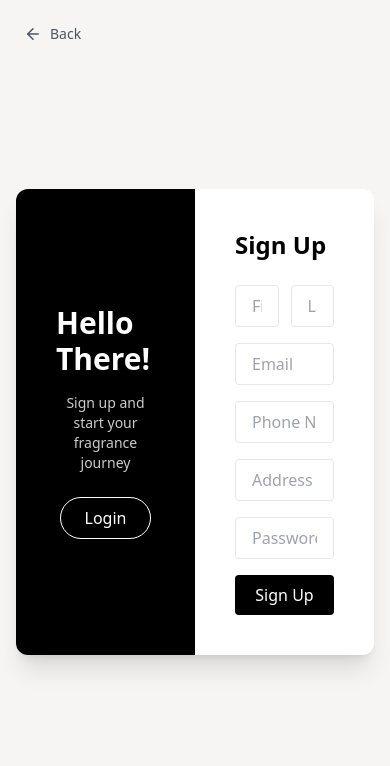
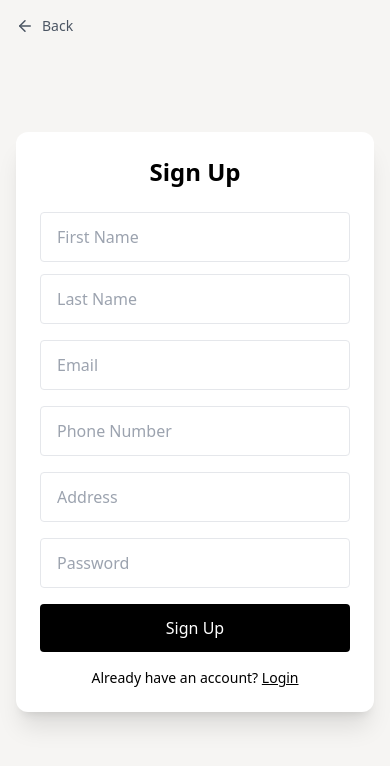
Before and after one commit to Pratyush2312/Whiff, a React (Vite) app in the folder frontend/: page /account/auth in a window 390 px wide. Both pictures are taken after a click on the button "Sign Up". Shown: the top 766 px of the page. Built offline with nearby package versions, Linux system fonts and the light colour scheme; no server answers; a web font is replaced by a local one.

Commit message:
Made auth responsive

```diff
--- a/frontend/src/pages/Auth.jsx
+++ b/frontend/src/pages/Auth.jsx
@@ -95,19 +95,23 @@ const Auth = () => {
 
     return (
         <div className="min-h-screen flex items-center justify-center bg-[#f6f5f3] px-4 relative">
+
+            {/* Back Button */}
             <button
-                onClick={() => navigate('/')}
-                className="absolute top-6 left-6 flex items-center gap-2 text-sm text-gray-600 hover:text-black transition"
+                onClick={() => navigate("/")}
+                className="absolute top-4 left-4 md:top-6 md:left-6 flex items-center gap-2 text-sm text-gray-600 hover:text-black transition"
             >
                 <ArrowLeft size={18} />
                 Back
             </button>
-            <div className="w-full max-w-4xl bg-white shadow-xl rounded-xl overflow-hidden flex">
 
-                {/* LEFT PANEL */}
+            {/* CARD */}
+            <div className="w-full max-w-4xl bg-white shadow-xl rounded-xl overflow-hidden flex flex-col md:flex-row">
+
+                {/* LEFT PANEL (Desktop only) */}
                 <motion.div
                     layout
-                    className="w-1/2 bg-black text-white flex flex-col items-center justify-center p-10"
+                    className="hidden md:flex md:w-1/2 bg-black text-white flex-col items-center justify-center p-10"
                 >
                     <motion.h1
                         key={isLogin}
@@ -134,7 +138,13 @@ const Auth = () => {
                 </motion.div>
 
                 {/* RIGHT PANEL */}
-                <div className="w-1/2 p-10 relative overflow-hidden">
+                <div className="w-full md:w-1/2 p-6 md:p-10 relative">
+
+                    {/* Mobile heading */}
+                    <h2 className="md:hidden text-2xl font-semibold mb-6 text-center">
+                        {isLogin ? "Login" : "Sign Up"}
+                    </h2>
+
                     <AnimatePresence mode="wait">
                         {isLogin ? (
                             <motion.div
@@ -144,29 +154,46 @@ const Auth = () => {
                                 exit={{ opacity: 0, x: -80 }}
                                 transition={{ duration: 0.4 }}
                             >
-                                <h2 className="text-2xl font-semibold mb-6">Login</h2>
+                                <h2 className="hidden md:block text-2xl font-semibold mb-6">
+                                    Login
+                                </h2>
 
                                 <form className="space-y-4" onSubmit={handleLogin}>
                                     <input
                                         type="email"
                                         placeholder="Email"
-                                        className="w-full border px-4 py-2 rounded"
+                                        className="w-full border px-4 py-3 rounded"
                                         value={email}
-                                        onChange={(e) => { setEmail(e.target.value) }}
+                                        onChange={(e) => setEmail(e.target.value)}
                                     />
 
                                     <input
                                         type="password"
                                         placeholder="Password"
-                                        className="w-full border px-4 py-2 rounded"
+                                        className="w-full border px-4 py-3 rounded"
                                         value={password}
-                                        onChange={(e) => { setPassword(e.target.value) }}
+                                        onChange={(e) => setPassword(e.target.value)}
                                     />
 
-                                    <button type='submit' className="w-full bg-black text-white py-2 rounded" >
+                                    <button
+                                        type="submit"
+                                        className="w-full bg-black text-white py-3 rounded"
+                                    >
                                         Login
                                     </button>
                                 </form>
+
+                                {/* Mobile Toggle */}
+                                <p className="mt-4 text-center text-sm md:hidden">
+                                    Don’t have an account?{" "}
+                                    <button
+                                        type="button"
+                                        onClick={() => setIsLogin(false)}
+                                        className="font-medium underline"
+                                    >
+                                        Sign Up
+                                    </button>
+                                </p>
                             </motion.div>
                         ) : (
                             <motion.div
@@ -176,65 +203,86 @@ const Auth = () => {
                                 exit={{ opacity: 0, x: 80 }}
                                 transition={{ duration: 0.4 }}
                             >
-                                <h2 className="text-2xl font-semibold mb-6">Sign Up</h2>
+                                <h2 className="hidden md:block text-2xl font-semibold mb-6">
+                                    Sign Up
+                                </h2>
 
                                 <form className="space-y-4" onSubmit={handleSignUp}>
-                                    <div className="flex gap-3">
+                                    <div className="flex flex-col md:flex-row gap-3">
                                         <input
                                             type="text"
                                             placeholder="First Name"
-                                            className="w-1/2 border px-4 py-2 rounded"
+                                            className="w-full md:w-1/2 border px-4 py-3 rounded"
                                             value={firstname}
-                                            onChange={(e) => { setFirstname(e.target.value) }}
+                                            onChange={(e) => setFirstname(e.target.value)}
                                         />
                                         <input
                                             type="text"
                                             placeholder="Last Name"
-                                            className="w-1/2 border px-4 py-2 rounded"
+                                            className="w-full md:w-1/2 border px-4 py-3 rounded"
                                             value={lastname}
-                                            onChange={(e) => { setLastname(e.target.value) }}
+                                            onChange={(e) => setLastname(e.target.value)}
                                         />
                                     </div>
 
                                     <input
                                         type="email"
                                         placeholder="Email"
-                                        className="w-full border px-4 py-2 rounded"
+                                        className="w-full border px-4 py-3 rounded"
                                         value={email}
-                                        onChange={(e) => { setEmail(e.target.value) }}
+                                        onChange={(e) => setEmail(e.target.value)}
                                     />
 
                                     <input
                                         type="tel"
                                         placeholder="Phone Number"
-                                        className="w-full border px-4 py-2 rounded"
+                                        className="w-full border px-4 py-3 rounded"
                                         value={phone}
-                                        onChange={(e) => { setPhone(e.target.value) }}
+                                        onChange={(e) => setPhone(e.target.value)}
                                     />
-                                    <input type="text"
-                                        placeholder='Address'
-                                        className="w-full border px-4 py-2 rounded"
+
+                                    <input
+                                        type="text"
+                                        placeholder="Address"
+                                        className="w-full border px-4 py-3 rounded"
                                         value={address}
-                                        onChange={(e) => { setAddress(e.target.value) }}
+                                        onChange={(e) => setAddress(e.target.value)}
                                     />
+
                                     <input
                                         type="password"
                                         placeholder="Password"
-                                        className="w-full border px-4 py-2 rounded"
+                                        className="w-full border px-4 py-3 rounded"
                                         value={password}
-                                        onChange={(e) => { setPassword(e.target.value) }}
+                                        onChange={(e) => setPassword(e.target.value)}
                                     />
 
-                                    <button type='submit' className="w-full bg-black text-white py-2 rounded">
+                                    <button
+                                        type="submit"
+                                        className="w-full bg-black text-white py-3 rounded"
+                                    >
                                         Sign Up
                                     </button>
                                 </form>
+
+                                {/* Mobile Toggle */}
+                                <p className="mt-4 text-center text-sm md:hidden">
+                                    Already have an account?{" "}
+                                    <button
+                                        type="button"
+                                        onClick={() => setIsLogin(true)}
+                                        className="font-medium underline"
+                                    >
+                                        Login
+                                    </button>
+                                </p>
                             </motion.div>
                         )}
                     </AnimatePresence>
                 </div>
             </div>
         </div>
+
     )
 }
 
```
